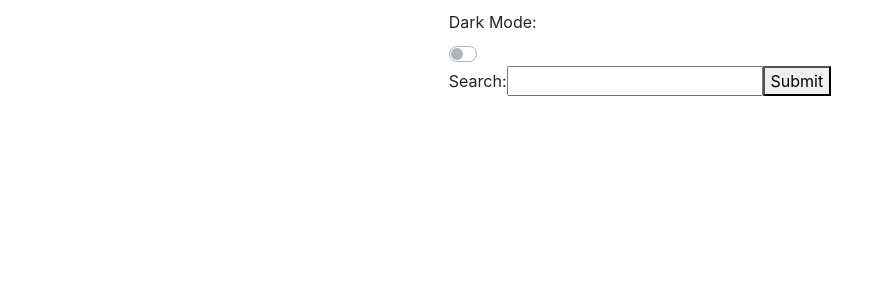
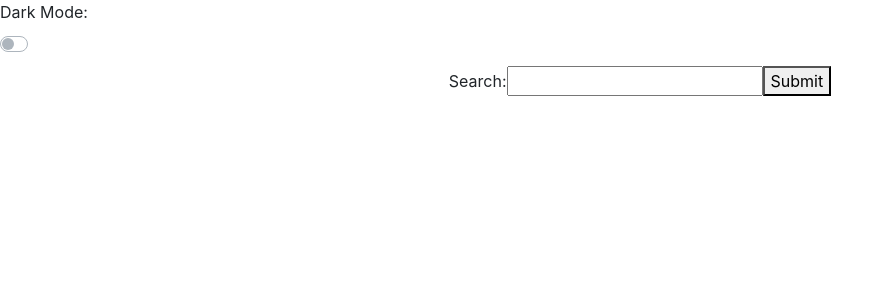
Before and after one commit to flashnej/gif-search, a React (Create React App) app: page / in a window 1280 px wide. Shown: the top 300 px of the page, without its empty margins (0-894 px from the left). Built offline with nearby package versions, Linux system fonts and the light colour scheme.

Commit message:
changed some bootstrap styling

```diff
--- a/src/containers/HomeContainer.js
+++ b/src/containers/HomeContainer.js
@@ -92,10 +92,14 @@ const HomeContainer = (props) => {
         <div className={darkMode}>
             <Container fluid>
                 <Row>
+                    <Form>
+                        <label>Dark Mode:</label>
+                        <Form.Switch type="switch" id="custom-switch" onClick = {toggleDarkMode}/>
+                    </Form>
+                </Row>
+                <Row>
                     <div className="search">
                         <Form>
-                            <label>Dark Mode:</label>
-                            <Form.Switch type="switch" id="custom-switch" onClick = {toggleDarkMode}/>
                             <label>Search: </label>
                             <input type="text" id="search" name="search" onChange = {handleChange} ></input>
                             <button onClick = {onSubmit}> Submit</button>
```
